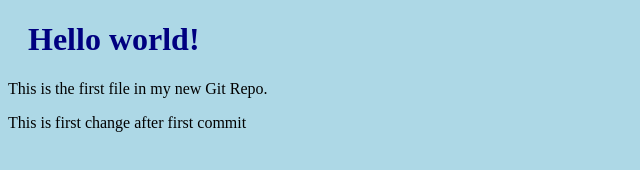
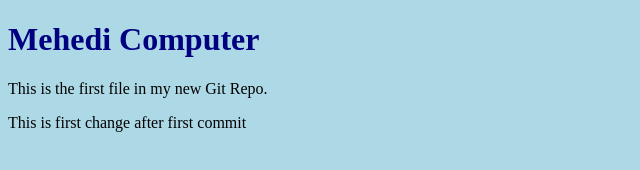
Before and after one commit to mahmudul1919/first-github-repo, a plain HTML site: page index.html in a window 1280 px wide. Shown: the whole page, without its empty margins (0-640 px from the left). Drawn offline with Linux system fonts and the light colour scheme.

Commit message:
Hello World Changed to Mehedi Computer

```diff
--- a/index.html
+++ b/index.html
@@ -2,11 +2,13 @@
 <html>
 <head>
 <title>Hello World!</title>
-<link href="index_css.css" rel="stylesheet" />
+<link href="index_css.css" rel="stylesheet"/>
 </head>
+
+
 <body>
 
-<h1>Hello world!</h1>
+<h1>Mehedi Computer</h1>
 <p>This is the first file in my new Git Repo.</p>
 <P>This is first change after first commit</p>
 
--- a/index_css.css
+++ b/index_css.css
@@ -4,5 +4,4 @@ background-color: lightblue;
 
 h1 {
 color: navy;
-margin-left: 20px;
 }
```
